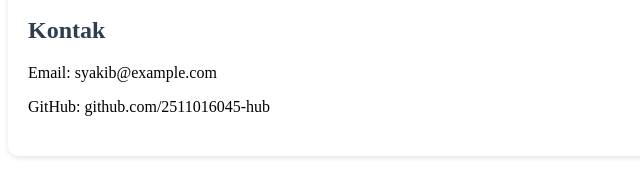
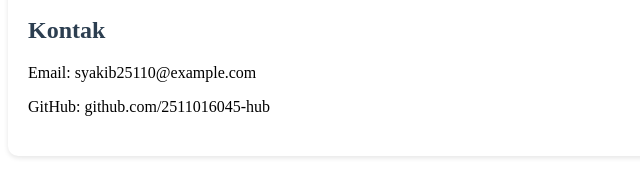
Before and after one commit to 2511016045-hub/github-2, a plain HTML site: page index.html in a window 1280 px wide. Shown: the part 324-520 px from the top of the page, 0-640 px from the left. Drawn offline with Linux system fonts and the light colour scheme.

Commit message:
Update index.html
menambahkan data sedikit

```diff
--- a/index.html
+++ b/index.html
@@ -21,7 +21,7 @@
 
         <section>
             <h2>Kontak</h2>
-            <p>Email: syakib@example.com</p>
+            <p>Email: syakib25110@example.com</p>
             <p>GitHub: github.com/2511016045-hub</p>
         </section>
     </main>
```
